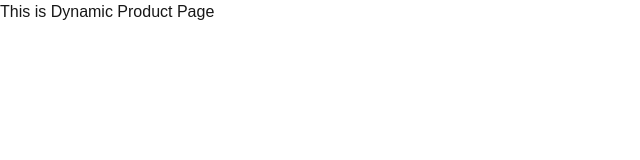
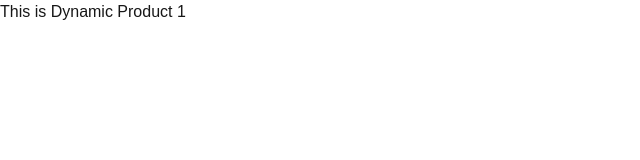
Before and after one commit to Rakesh01999/my-nextjs-app, a Next.js app: page /products/1 in a window 1280 px wide. Shown: the top 160 px of the page, without its empty margins (0-640 px from the left). Built offline with nearby package versions, Linux system fonts and the light colour scheme.

Commit message:
dynamic route modified

```diff
--- a/src/app/products/[productId]/page.js
+++ b/src/app/products/[productId]/page.js
@@ -1,10 +1,13 @@
-
-const DynamicProductPage = () => {
-    return (
-        <div>
-            <h1 className="text-xl text-center">This is Dynamic Product Page </h1>
-        </div>
-    );
+const DynamicProductPage = async ({ params, searchParams }) => {
+  const productId = await params.productId;
+  console.log(await searchParams);
+  return (
+    <div>
+      <h1 className="text-xl text-center">
+        This is Dynamic Product {productId}{" "}
+      </h1>
+    </div>
+  );
 };
 
 export default DynamicProductPage;
```
